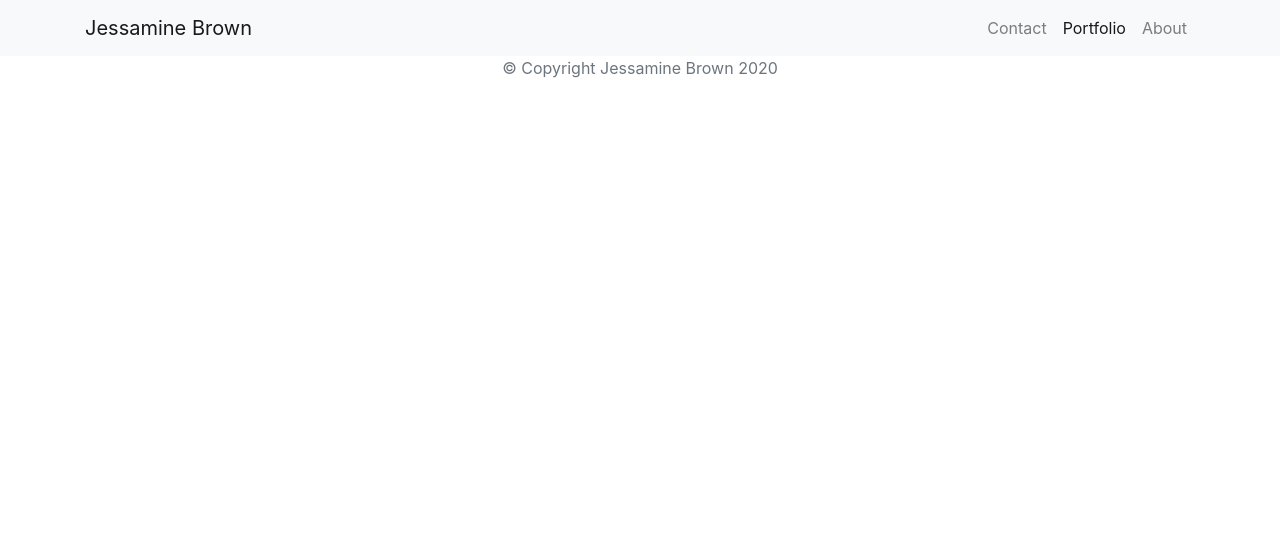
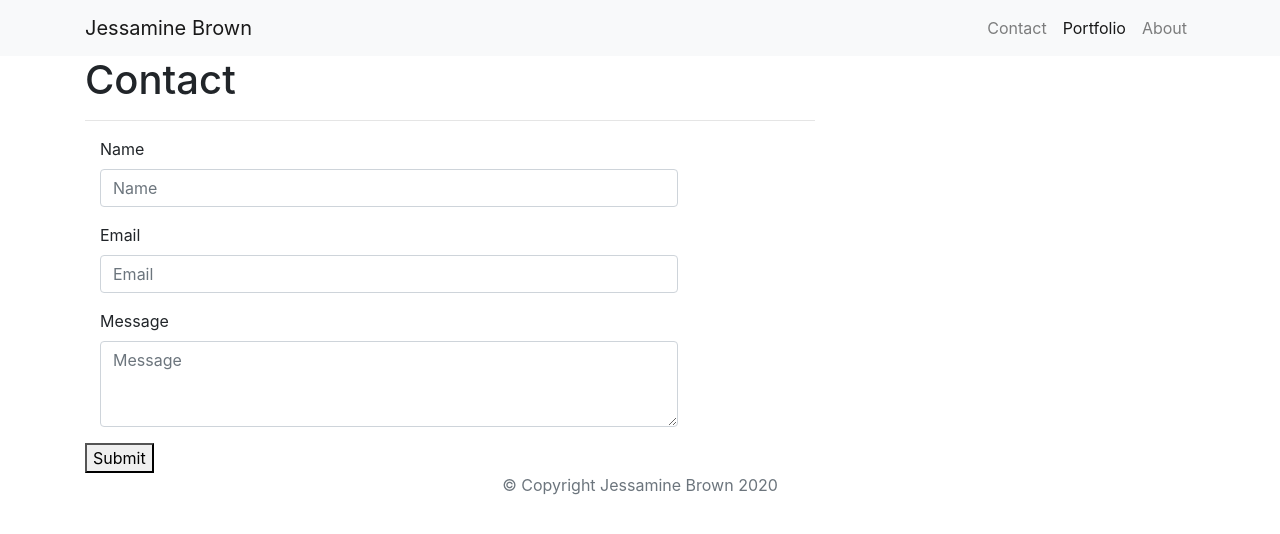
Before and after one commit to brownjessa/Portfolio1, a plain HTML site: page contact.html in a window 1280 px wide. Drawn offline with nearby package versions, Linux system fonts and the light colour scheme.

Commit message:
contact form

```diff
--- a/contact.html
+++ b/contact.html
@@ -41,6 +41,50 @@
       </div>
     </nav>
 
+    <main class="container">
+      <section class="row">
+        <div class="col-md-8">
+          <form class="block form-horizontal">
+            <h1 class="block-header">Contact</h1>
+            <hr />
+            <div class="form-group">
+              <label for="name" class="col-sm-2 control-label">Name</label>
+              <div class="col-sm-10">
+                <input
+                  type="email"
+                  class="form-control"
+                  id="name"
+                  placeholder="Name"
+                />
+              </div>
+            </div>
+            <div class="form-group">
+              <label for="email" class="col-sm-2 control-label">Email</label>
+              <div class="col-sm-10">
+                <input
+                  type="password"
+                  class="form-control"
+                  id="email"
+                  placeholder="Email"
+                />
+              </div>
+            </div>
+            <div class="form-group">
+              <label class="col-sm-2 control-label" for="msg">Message</label>
+              <div class="col-sm-10">
+                <textarea
+                  id="msg"
+                  class="form-control"
+                  rows="3"
+                  placeholder="Message"
+                ></textarea>
+              </div>
+            </div>
+            <button class="submit-btn">Submit</button>
+          </form>
+        </div>
+      </section>
+    </main>
     <!-- Footer -->
     <footer class="footer">
       <div class="two-toned-footer-color"></div>
```
